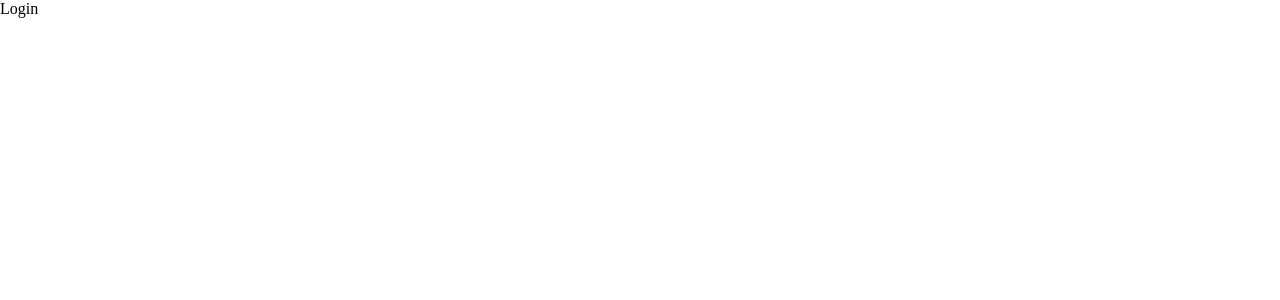
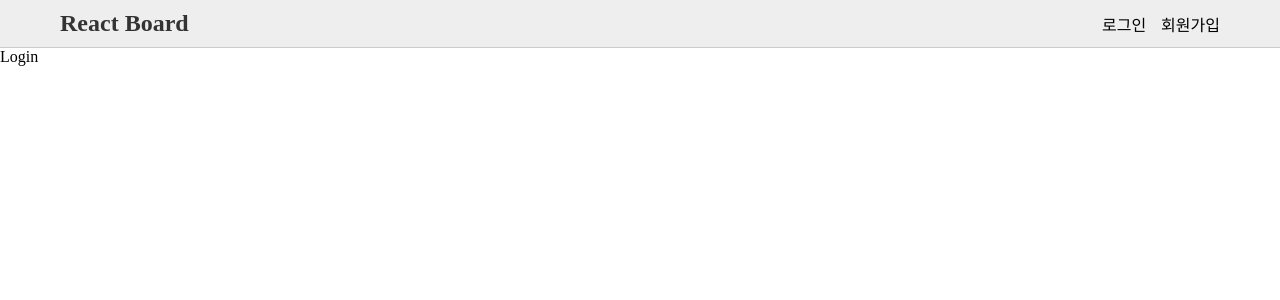
Before and after one commit to hanm9el/lecture-15-board, a React (Vite) app: page /login in a window 1280 px wide. Shown: the top 300 px of the page. Built offline with nearby package versions, Linux system fonts and the light colour scheme.

Commit message:
Header 작성 완료

```diff
--- /dev/null
+++ b/src/components/common/Header.tsx
@@ -0,0 +1,45 @@
+import { Link } from "react-router";
+import styled from "styled-components";
+
+const Head = styled.header`
+    background-color: #eee;
+    display: flex;
+    justify-content: center;
+    border-bottom: 1px solid #ccc;
+`;
+
+const Nav = styled.nav`
+    display: flex;
+    justify-content: space-between;
+    align-items: center;
+    width: 100%;
+    max-width: 1200px;
+    padding: 10px 20px;
+`;
+
+const Logo= styled(Link)`
+    font-size: 1.5rem;
+    font-weight: bold;
+    color: #333;
+`;
+
+const AuthBox = styled.div`
+    display: flex;
+    gap: 15px;
+`;
+
+function Header() {
+    return (
+        <Head>
+            <Nav>
+                <Logo to={"/"}>React Board</Logo>
+                <AuthBox>
+                    <Link to={"/login"}>로그인</Link>
+                    <Link to={"/register"}>회원가입</Link>
+                </AuthBox>
+            </Nav>
+        </Head>
+    );
+}
+
+export default Header;
--- a/src/layouts/Layout.tsx
+++ b/src/layouts/Layout.tsx
@@ -1,9 +1,14 @@
 import { Outlet } from "react-router";
+import Header from "../components/common/Header.tsx";
 
 function Layout() {
     return (
         <>
-            <Outlet />
+            <Header />
+            <main>
+                <Outlet />
+            </main>
+
         </>
     );
 }
```
